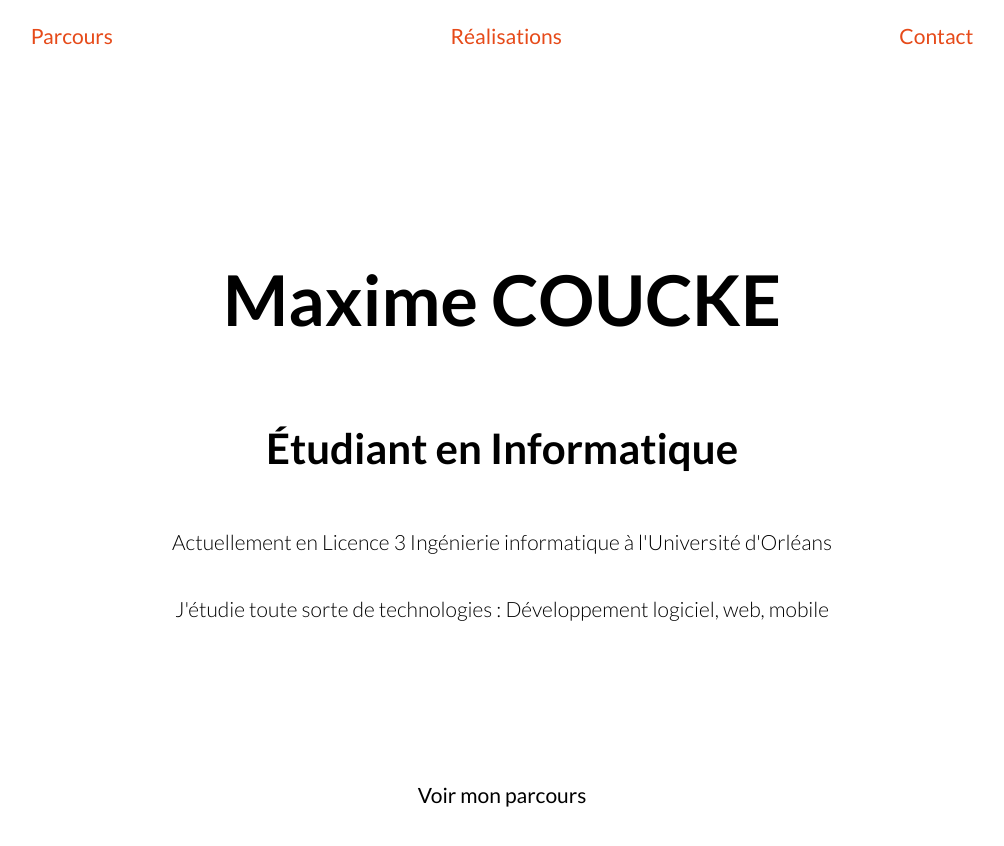
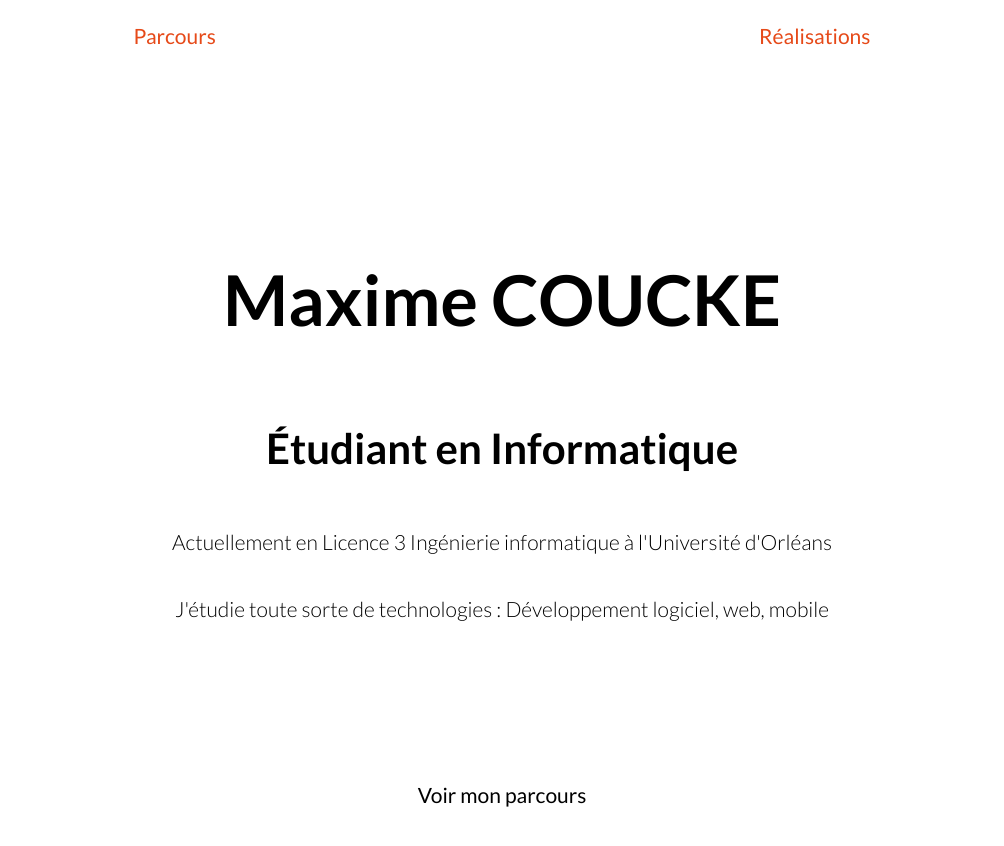
Before and after one commit to mcoucke/Portfolio, a React (Create React App) app: page / in a window 1280 px wide. Shown: the top 846 px of the page, without its empty margins (138-1142 px from the left). Built offline with nearby package versions, Linux system fonts and the light colour scheme.

Commit message:
removing contact page

```diff
--- a/src/App.js
+++ b/src/App.js
@@ -5,7 +5,6 @@ import AboutAnimation from "./components/AboutAnimation/AboutAnimation";
 import AboutButton from "./components/AboutButton/AboutButton";
 import StudiesAnimation from "./components/StudiesAnimation/StudiesAnimation";
 import ProjectsAnimation from "./components/ProjectsAnimation/ProjectsAnimation";
-import ContactPage from "./pages/ContactPage/ContactPage";
 import './styles/App.css';
 
 const ScrollPointer = styled.div`
@@ -20,8 +19,7 @@ class App extends Component {
         this.state = {
             showStudies: false,
             showProjects: false,
-            showContact: false,
-            scrollTo: 0, // 0 : About, 1 : Studies, 2 : Contact
+            scrollTo: 0, // 0 : About, 1 : Studies
         };
     };
     _showStudies = () => {
@@ -39,24 +37,12 @@ class App extends Component {
         this.scrollTo = 1;
     };
 
-    _showContact = () => {
-        this.setState({
-            showStudies: true,
-            showProjects: true,
-            showContact: true
-        });
-        this.scrollTo = 2;
-    };
-
     scrollToElement = () => {
         if (this.scrollTo === 0) {
             this.scrollStudies.scrollIntoView({ behavior: "smooth", block: "end", inline: "nearest"});
         }
         else if (this.scrollTo === 1) {
             this.scrollProjects.scrollIntoView({ behavior: "smooth", block: "end", inline: "nearest"});
-        }
-        else if (this.scrollTo === 2) {
-            this.scrollContact.scrollIntoView({ behavior: "smooth", block: "end", inline: "nearest"});
         }
     };
 
@@ -73,7 +59,6 @@ class App extends Component {
           <div className="App">
               <Header actionStudies={this._showStudies.bind()}
                       actionProjects={this._showProjects.bind()}
-                      actionContact={this._showContact.bind()}
               />
               <AboutAnimation>
                   <AboutButton text={"Voir mon parcours"} action={this._showStudies.bind()}/>
@@ -89,17 +74,11 @@ class App extends Component {
 
               { this.state.showProjects && (
                   <ProjectsAnimation>
-                      <AboutButton text={"Me contacter"} action={this._showContact.bind()}/>
                   </ProjectsAnimation>
               )}
 
               <ScrollPointer ref={(el) => { this.scrollProjects = el; }} />
 
-              { this.state.showContact && (
-                  <ContactPage/>
-              )}
-
-              <ScrollPointer ref={(el) => { this.scrollContact = el; }} />
           </div>
         );
     };
--- a/src/components/Header/Header.js
+++ b/src/components/Header/Header.js
@@ -24,7 +24,6 @@ class Header extends React.Component {
         super(props);
         this.showStudies = props.actionStudies;
         this.showProjects = props.actionProjects;
-        this.showContact = props.actionContact;
     }
 
     render() {
@@ -46,11 +45,6 @@ class Header extends React.Component {
                                onClick={this.showProjects}>
                           Réalisations
                       </Section>
-                      <Section display={ style.height >= 0 ? 'block' : 'none' }
-                               opacity={style.height/5}
-                               onClick={this.showContact}>
-                          Contact
-                      </Section>
                       <div className="space-div" />
 
                   </Container>
--- a/src/pages/ContactPage/ContactPage.js
+++ /dev/null
@@ -1,10 +0,0 @@
-import React from 'react';
-import './style.css';
-
-const ContactPage = props => (
-    <div>
-        <h2>Contact</h2>
-    </div>
-);
-
-export default ContactPage;
--- a/src/pages/ContactPage/style.css
+++ /dev/null
@@ -1,5 +0,0 @@
-.main-container {
-    display: flex;
-    width: 100%;
-    height: 400px;
-}
```
